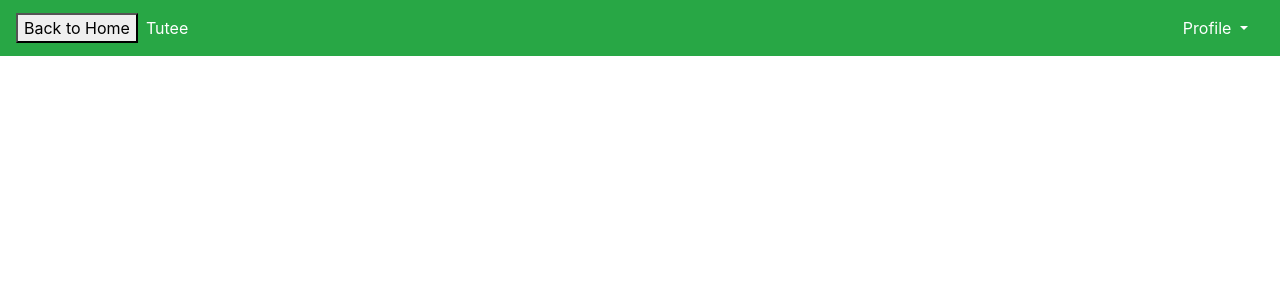
After one commit to yl2vv/Quick-Tutor, a Django app: page /tuteeing/results/rating in a window 1280 px wide. The commit adds this page. Shown: the top 300 px of the page. Run offline with Django 3.2, Linux system fonts and the light colour scheme; some libraries are stand-ins or nearby versions.

Commit message:
added rating page

```diff
--- /dev/null
+++ b/main/templates/tutee/ratings.html
@@ -0,0 +1,37 @@
+<!DOCTYPE html>
+<html lang="en">
+<script src="https://code.jquery.com/jquery-2.1.3.min.js"></script>
+<link rel="stylesheet" href="https://maxcdn.bootstrapcdn.com/bootstrap/4.4.1/css/bootstrap.min.css" integrity="sha384-Vkoo8x4CGsO3+Hhxv8T/Q5PaXtkKtu6ug5TOeNV6gBiFeWPGFN9MuhOf23Q9Ifjh" crossorigin="anonymous">
+<head>
+    <meta charset="UTF-8">
+    <title>Tutee Results Page</title>
+</head>
+<body>
+    <nav class="navbar navbar-expand-lg navbar-light bg-success">
+        <button onclick="window.location.href = '/home';">Back to Home</button>
+        <button class="navbar-toggler" type="button" data-toggle="collapse" data-target="#navbarSupportedContent" aria-controls="navbarSupportedContent" aria-expanded="false" aria-label="Toggle navigation">
+          <span class="navbar-toggler-icon"></span>
+        </button>
+
+        <div class="collapse navbar-collapse" id="navbarSupportedContent">
+          <ul class="navbar-nav mr-auto">
+            <li class="nav-item active">
+              <a class="nav-link text-white" href="#">Tutee <span class="sr-only">(current)</span></a>
+            </li>
+          </ul>
+          <div class="nav-item dropdown">
+            <a class="nav-link dropdown-toggle text-white" href="#" id="navbarDropdown" role="button" data-toggle="dropdown" aria-haspopup="true" aria-expanded="false">
+              Profile
+            </a>
+            <div class="dropdown-menu" aria-labelledby="navbarDropdown">
+              <a class="dropdown-item" href="#">Profile</a>
+              <a class="dropdown-item" href="#">Logout</a>
+            </div>
+          </div>
+        </div>
+    </nav>
+
+
+
+</body>
+</html>
--- a/main/templates/tutee/results.html
+++ b/main/templates/tutee/results.html
@@ -30,6 +30,8 @@
           </div>
         </div>
     </nav>
+    <form method='POST'>
+      {% csrf_token %}
       <table class="table">
           <thead class="thead-dark">
               <tr>
@@ -56,6 +58,7 @@
           {% endfor %}
           </tbody>
       </table>
+    </form>
 
 </body>
 </html>
--- a/main/urls.py
+++ b/main/urls.py
@@ -10,6 +10,7 @@ urlpatterns = [
     path('tutoring', views.tutoring, name='tutor'),
     path('tuteeing', views.tuteeing, name='tutee'),
     path('tuteeing/results', views.results, name='tuteeResults'),
+    path('tuteeing/results/rating', views.rating, name='rating'),
     path('newprofile',views.newprofile,name='newprofile'),
     path('userprofile',views.userprofile,name='userprofile')
 ]
--- a/main/views.py
+++ b/main/views.py
@@ -106,6 +106,9 @@ def results(request):
         }
     return render(request, 'tutee/results.html', context)
 
+def rating(request):
+    return render(request, "tutee/ratings.html")
+
 def newprofile(request): #maybe try to change to (request,id) if way to handle positional argument
     if request.method == "POST":
         # o = User.objects.get(userid=id)
```
Lines whose indentation alone changed are shown as unchanged.
